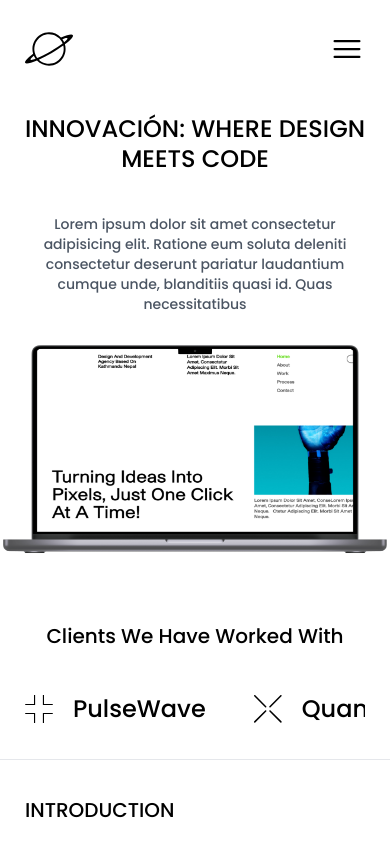
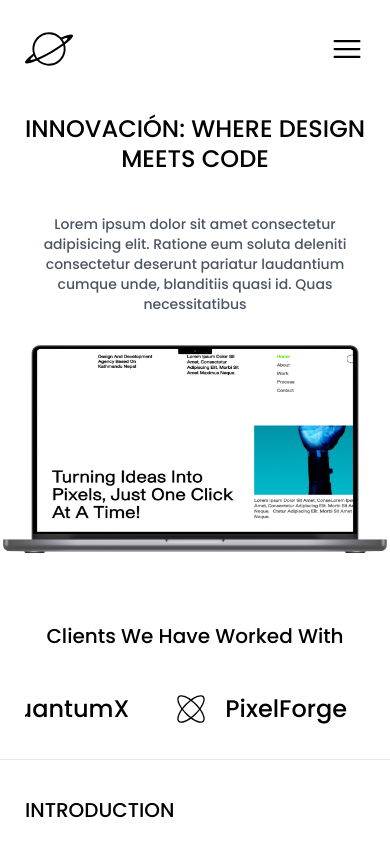
Before and after one commit to linushahs/kalodhunga-creation, a Next.js app: page / in a window 390 px wide. Shown: the top 844 px of the page. Built offline with nearby package versions, Linux system fonts and the light colour scheme.

Commit message:
Completed clients section, with responsive

```diff
--- a/package.json
+++ b/package.json
@@ -13,6 +13,7 @@
     "next": "13.5.4",
     "react": "^18",
     "react-dom": "^18",
+    "react-fast-marquee": "^1.6.1",
     "tailwind-merge": "^1.14.0"
   },
   "devDependencies": {
--- a/src/app/globals.css
+++ b/src/app/globals.css
@@ -21,28 +21,21 @@
 }
 
 .client-list {
-  /* overflow-x: scroll; */
   overflow: hidden;
 }
 
-/* .client-list::-webkit-scrollbar {
-  height: 10px;
+@keyframes horizontalScroll {
+  0% {
+    transform: translateX(0);
+  }
+  100% {
+    transform: translateX(-100%);
+  }
 }
-
-.client-list::-webkit-scrollbar-track {
-  border: 1px solid gray;
-  height: 8px;
-  border-radius: 18px;
-}
-
-.client-list::-webkit-scrollbar-thumb {
-  background-color: gray;
-  border-radius: 18px;
-} */
 
 @layer base {
   h1 {
-    @apply uppercase text-[24px] leading-[30px] font-[500] sm:text-[40px] sm:leading-[40px] md:text-[4vw] md:leading-[4vw];
+    @apply uppercase text-[24px] leading-[30px] font-[500]  sm:text-[40px] sm:leading-[40px] lg:text-[4vw] lg:leading-[4vw];
   }
 
   h2 {
--- a/src/components/LandingPage.tsx
+++ b/src/components/LandingPage.tsx
@@ -3,9 +3,10 @@ import PulseWave from "./assets/Pulsewave";
 import QuantumX from "./assets/QuantumX";
 import PixelForge from "./assets/PixelForge";
 import DataMinds from "./assets/DataMinds";
+import Marquee from "react-fast-marquee";
 
 const clientGroupStyle: string =
-  "flex flex-1 justify-center items-center gap-5 font-[500] text-[24px] lg:text-[32px] 3xl:text-[48px]";
+  "flex flex-1 justify-center items-center gap-5 mr-12 font-[500] text-[24px] lg:text-[32px] 3xl:text-[48px]";
 const clientIconStyle: string = "w-7 h-7";
 
 const clients = [
@@ -38,7 +39,7 @@ function LandingPage() {
         Innovación: Where Design <br /> Meets Code
       </h1>
 
-      <p className="container my-6 text-center sm:w-[80%] lg:w-[60%] xl:w-[600px] text-sm lg:text-md xl:text-lg text-gray-600 font-medium">
+      <p className="container my-6 text-center sm:w-[80%] md:w-[60%] xl:w-[600px] text-sm lg:text-md xl:text-lg text-gray-600 font-medium">
         Lorem ipsum dolor sit amet consectetur adipisicing elit. Ratione eum
         soluta deleniti consectetur deserunt pariatur laudantium cumque unde,
         blanditiis quasi id. Quas necessitatibus
@@ -58,7 +59,8 @@ function LandingPage() {
           Clients we have worked with
         </h3>
 
-        <ul className="client-list flex gap-x-12 items-center mt-10 mb-8 ">
+        <Marquee play pauseOnHover autoFill>
+          <ul className="client-list flex items-center mt-10 mb-8 ">
             {clients.map((client) => (
               <li key={client.id} className={clientGroupStyle}>
                 {client.icon}
@@ -66,6 +68,7 @@ function LandingPage() {
               </li>
             ))}
           </ul>
+        </Marquee>
       </div>
     </section>
   );
```
Also changed, not shown: 1 other file (tests, documents, lock files or other folders). Lines whose indentation alone changed are shown as unchanged.
